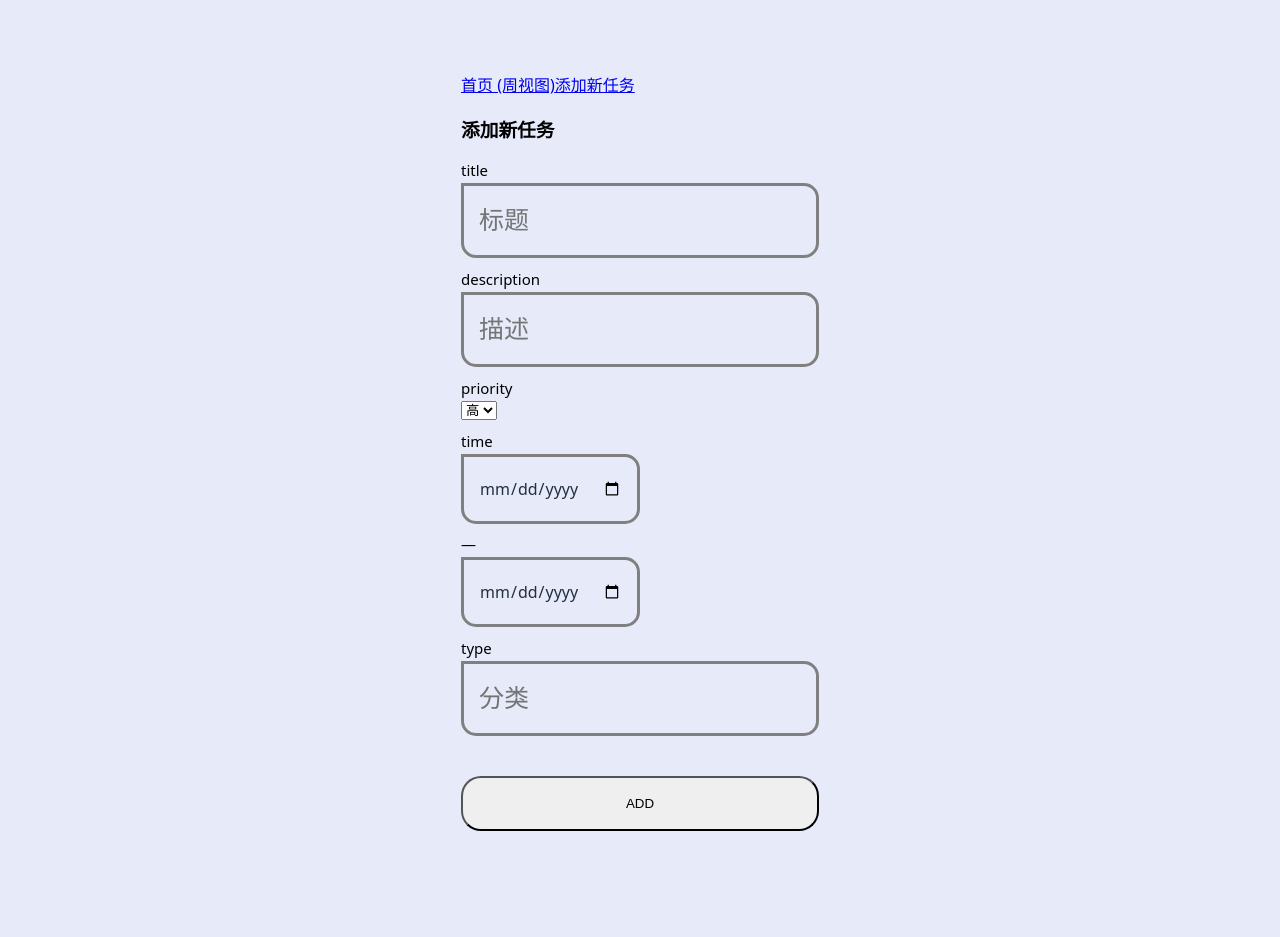
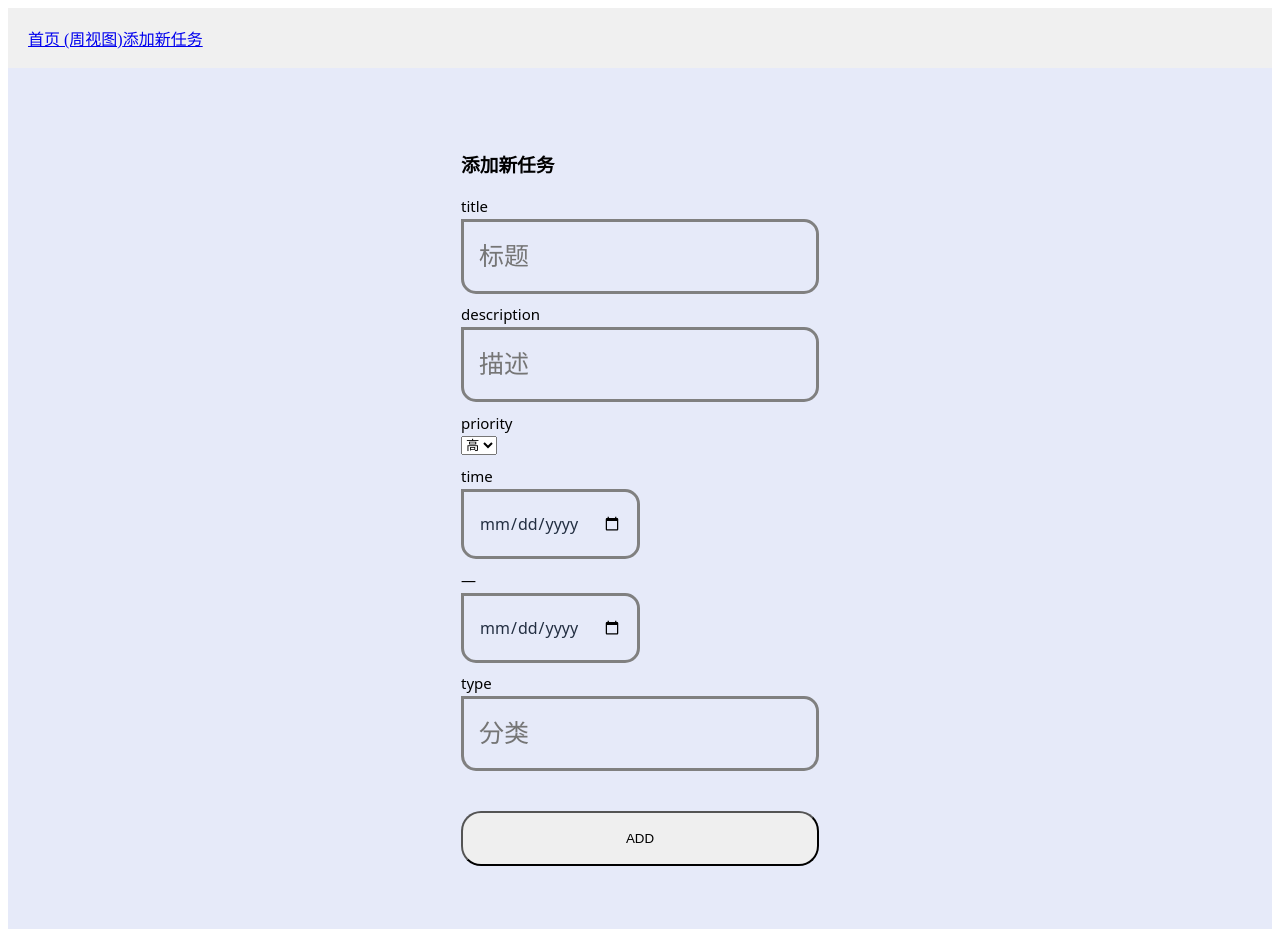
Before and after one commit to GUI-BEI/todolist, a Vue app in the folder todolist/: page /add in a window 1280 px wide. Before the commit the page ends 903 px from the top, so only its background shows below. Built offline with nearby package versions, Linux system fonts and the light colour scheme.

Commit message:
优化 不用再使用路由切换style了

```diff
--- a/todolist/src/App.vue
+++ b/todolist/src/App.vue
@@ -1,59 +1,39 @@
 <template>
-  <div class="app-container">
+  <div class="app-wrapper">
     <nav class="nav-bar">
       <router-link to="/">首页 (周视图)</router-link>
       <router-link to="/add">添加新任务</router-link>
     </nav>
 
-    <main>
+    <main class="page-container">
       <router-view />
     </main>
   </div>
 </template>
 
 <script setup>
-import { watch } from 'vue';
-import { useRoute } from 'vue-router';
-
-const route = useRoute();
-
-// 监听路由对象，只要路由变了，就执行这里的代码
-watch(
-  () => route.meta,
-  (newMeta) => {
-    // 先清除之前添加过的 bodyClass (如果有的话)
-    document.body.className = '';
-
-    // 如果当前页面定义了 meta.bodyClass，则添加到 body 上
-    if (newMeta.bodyClass) {
-      document.body.classList.add(newMeta.bodyClass);
-    }
-  },
-  { immediate: true } // 保证刚进入项目时也能触发
-);
 </script>
 
 <style>
-/* 首页背景 */
-.home-page-bg {
-    background-color: rgb(230, 234, 249);
-    padding: 20px;
+
+.app-wrapper {
+    display: flex;
+    flex-direction: column;
 }
 
-/* 添加页背景 */
-.form-page-bg {
-  /* 背景颜色 */
-  background: rgb(230, 234, 249);
-  min-height: 100%;
-  /* flex布局 */
-  display: flex;
-  /* 垂直居中 */
-  align-items: center;
-  /* 水平居中 */
-  justify-content: center;
-  /* 内边距 */
-  padding: 5%;
-  /* 字体 默认值 */
-  font-family: system-ui, -apple-system, BlinkMacSystemFont, 'Segoe UI', Roboto, Oxygen, Ubuntu, Cantarell, 'Open Sans', 'Helvetica Neue', sans-serif;
+.nav-bar {
+    height: 60px; /* 固定高度 */
+    background: #f0f0f0;
+    display: flex;
+    align-items: center;
+    padding: 0 20px;
+    flex-shrink: 0; /* 禁止被压缩 */
 }
+
+.page-container {
+    flex: 1; /* 自动撑开剩余所有空间 */
+    overflow-y: auto; /* 内容多了自动出现滚动条，不会挤压导航栏 */
+    width: 100%;
+}
+
 </style>
--- a/todolist/src/components/TaskForm.vue
+++ b/todolist/src/components/TaskForm.vue
@@ -1,4 +1,5 @@
 <template>
+  <div class="content-wrapper">
       <div class="task-form">
         <div>
           <!-- <button class="return" @click="$router.back()"> < </button> -->
@@ -38,6 +39,9 @@
 
         <button class="addBtn" @click="submitTask">ADD</button>
     </div>
+  </div>
+
+
 </template>
 
 <script setup>
@@ -157,25 +161,20 @@
     border-radius: 20px;
   }
 
-    .return {
-        width: 30px;
-        height: 30px;
-        border-radius: 50%;
-        /* 圆形 */
-        background-color: #f0f0f0;
-        /* 鲜艳底色 */
-        color: rgb(0, 0, 0);
-        font-size: 18px;
-        font-weight: bold;
-        display: inline-flex;
-        /*文字居中*/
+  .content-wrapper {
+    /* 背景颜色 */
+    background: rgb(230, 234, 249);
+    min-height: 100%;
+    /* flex布局 */
+    display: flex;
+    /* 垂直居中 */
     align-items: center;
+    /* 水平居中 */
     justify-content: center;
-        border: 3px solid rgb(63, 63, 63);
-        cursor: pointer;
-        transition: opacity 0.2s ease, transform 0.1s ease;
-        /* 过渡效果 */
-        outline: none;
-        /* 去掉默认焦点轮廓 */
+    /* 内边距 */
+    padding: 5%;
+    /* 字体 默认值 */
+    font-family: system-ui, -apple-system, BlinkMacSystemFont, 'Segoe UI', Roboto, Oxygen, Ubuntu, Cantarell, 'Open Sans', 'Helvetica Neue', sans-serif;
   }
+
 </style>
```
Lines whose indentation alone changed are shown as unchanged.
